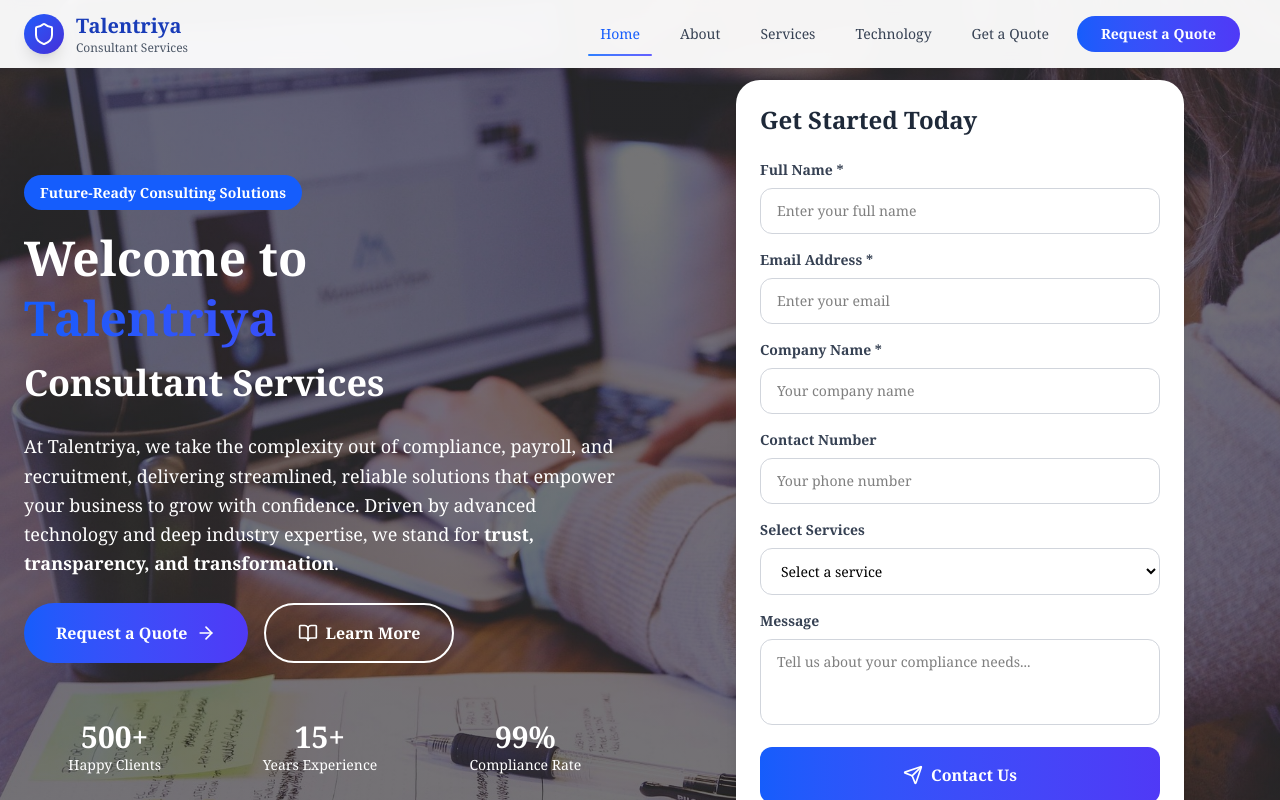
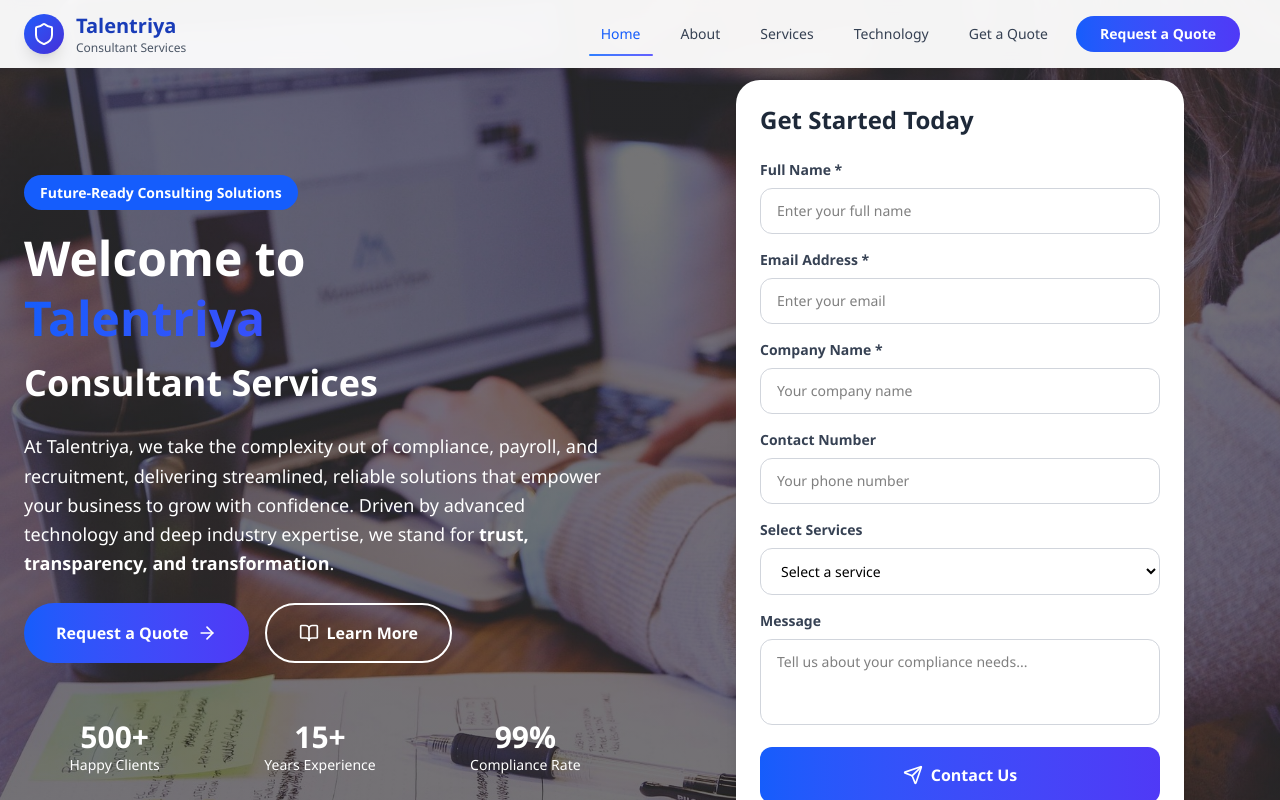
Before and after one commit to Shubhamraut9497/truvedas, a Next.js app: page / in a window 1280 px wide. Shown: the top 800 px of the page. Built offline with nearby package versions, Linux system fonts and the light colour scheme.

Commit message:
change in the fonts and all

```diff
--- a/src/app/globals.css
+++ b/src/app/globals.css
@@ -10,7 +10,7 @@
 }
 
 body {
-  font-family: var(--font-montserrat);
+  font-family: 'Segoe UI', system-ui, -apple-system, sans-serif;
 }
 
 
--- a/src/app/layout.js
+++ b/src/app/layout.js
@@ -1,13 +1,4 @@
-import { Montserrat } from "next/font/google";
 import "./globals.css";
-
-// ✅ Import Montserrat instead of Geist
-const montserrat = Montserrat({
-  subsets: ["latin"],
-  variable: "--font-montserrat", // Custom CSS variable
-  weight: ["300", "400", "500", "600", "700"], // You can add more if needed
-  display: "swap",
-});
 
 export const metadata = {
   title: "Truveda - Compliance & Workforce Solutions",
@@ -18,8 +9,8 @@ export default function RootLayout({ children }) {
   return (
     <html lang="en">
       <body
-        className={`${montserrat.variable} antialiased`}
-        style={{ fontFamily: "var(--font-montserrat)" }}
+        className="antialiased"
+        style={{ fontFamily: "'Segoe UI', system-ui, -apple-system, sans-serif" }}
       >
         {children}
       </body>
--- a/src/app/page.js
+++ b/src/app/page.js
@@ -318,7 +318,7 @@ const TalentriyaWebsite = () => {
   ];
 
   return (
-    <div className="min-h-screen bg-white" style={{fontFamily: 'Cambria, serif'}}>
+    <div className="min-h-screen bg-white" style={{ fontFamily: "'Segoe UI', system-ui, -apple-system, sans-serif" }}>
       {/* Navigation */}
       <nav
         className={`fixed top-0 w-full z-50 transition-all duration-500 ${
```
